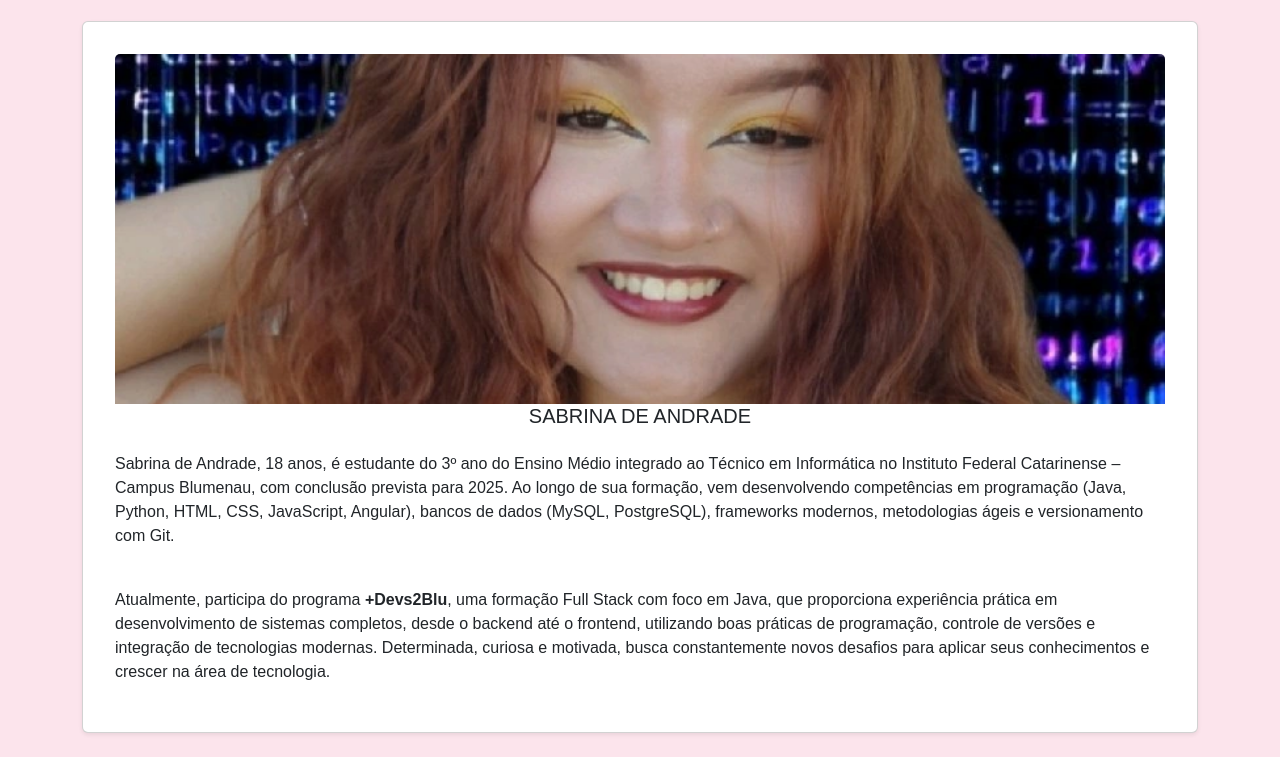
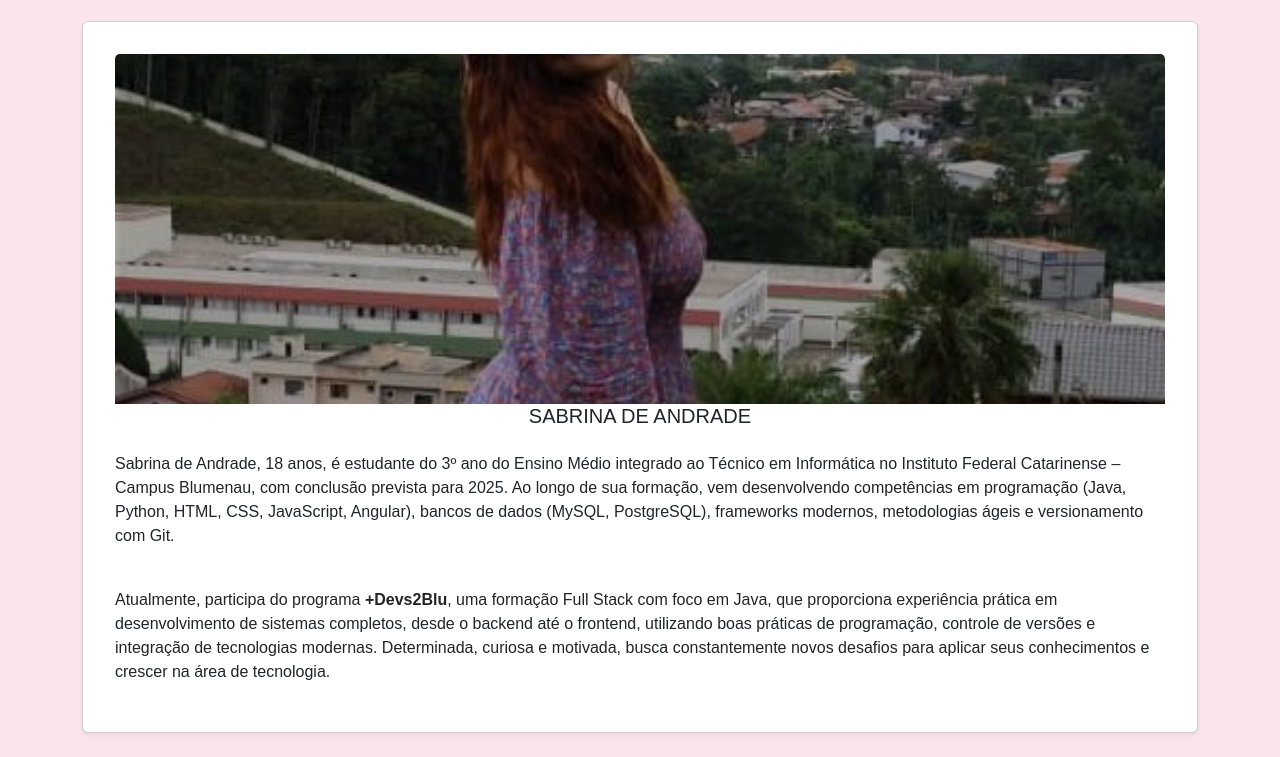
Before and after one commit to SabrinaDeAndrade/PORTFOLIO, a plain HTML site: page contatos.html in a window 1280 px wide. Shown: the part 145-902 px from the top of the page. Drawn offline with nearby package versions, Linux system fonts and the light colour scheme.

Commit message:
Update contatos.html

```diff
--- a/contatos.html
+++ b/contatos.html
@@ -51,7 +51,7 @@
 
     <div class="card mb-4 mx-auto shadow-sm card-custom2 p-3">
       <div class="card-body">
-        <img src="perfil.png" class="card-img-top" alt="Loja de Ursinhos">
+        <img src="eu.jpg" class="card-img-top" alt="Loja de Ursinhos">
         <h5 class="card-title text-center mb-4">SABRINA DE ANDRADE</h5>
         <p class="card-text">
           Sabrina de Andrade, 18 anos, é estudante do 3º ano do Ensino Médio integrado ao Técnico em Informática no Instituto Federal Catarinense – Campus Blumenau,
```
